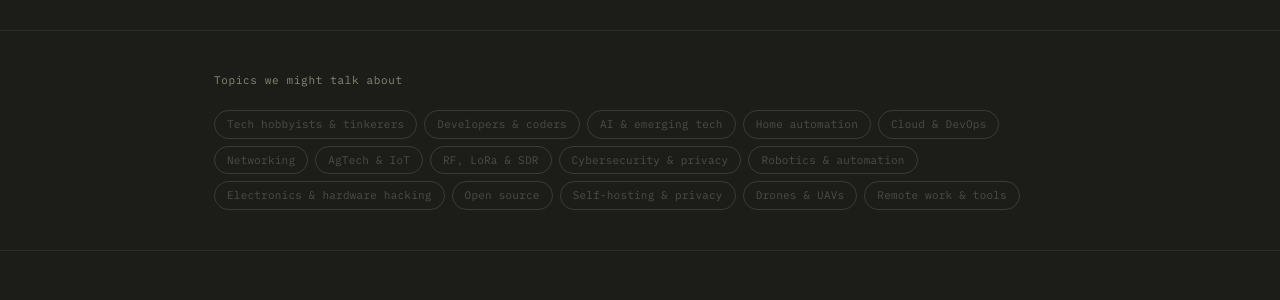
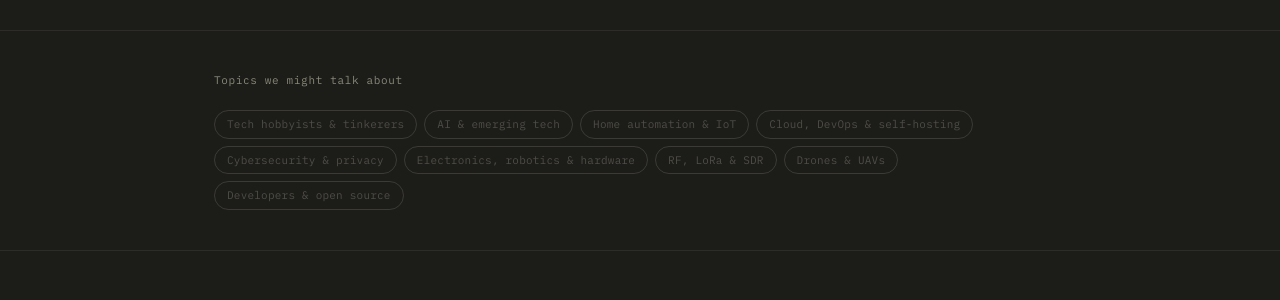
Before and after one commit to swtech-au/southwest-tech, a Jekyll site: the page built from index.html, in a window 1280 px wide and 900 px high, scrolled down 369 px. Shown: the part 143-443 px from the top of the window. Built offline with Jekyll 4.4.1, drawn with Linux system fonts in a browser that asks for light colours.

Commit message:
Consolidate topics from 15 down to 9
Co-Authored-By: Claude Sonnet 4.6 <noreply@anthropic.com>

```diff
--- a/_data/topics.yml
+++ b/_data/topics.yml
@@ -1,30 +1,18 @@
 - name: Tech hobbyists & tinkerers
   color: teal
-- name: Developers & coders
-  color: blue
 - name: AI & emerging tech
   color: amber
-- name: Home automation
+- name: Home automation & IoT
   color: coral
-- name: Cloud & DevOps
+- name: Cloud, DevOps & self-hosting
   color: green
-- name: Networking
-  color: pink
-- name: AgTech & IoT
-  color: green
+- name: Cybersecurity & privacy
+  color: purple
+- name: Electronics, robotics & hardware
+  color: blue
 - name: RF, LoRa & SDR
   color: teal
-- name: Cybersecurity & privacy
-  color: purple
-- name: Robotics & automation
-  color: blue
-- name: Electronics & hardware hacking
-  color: coral
-- name: Open source
+- name: Drones & UAVs
+  color: pink
+- name: Developers & open source
   color: amber
-- name: Self-hosting & privacy
-  color: pink
-- name: Drones & UAVs
-  color: purple
-- name: Remote work & tools
-  color: teal
```
